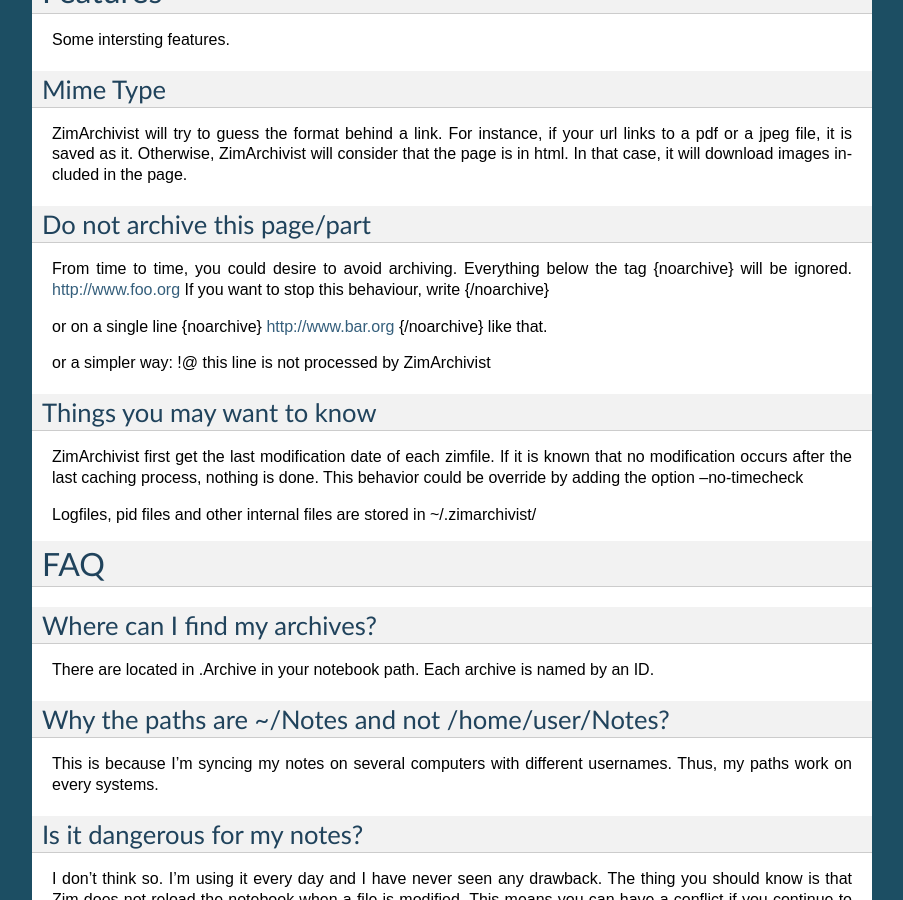
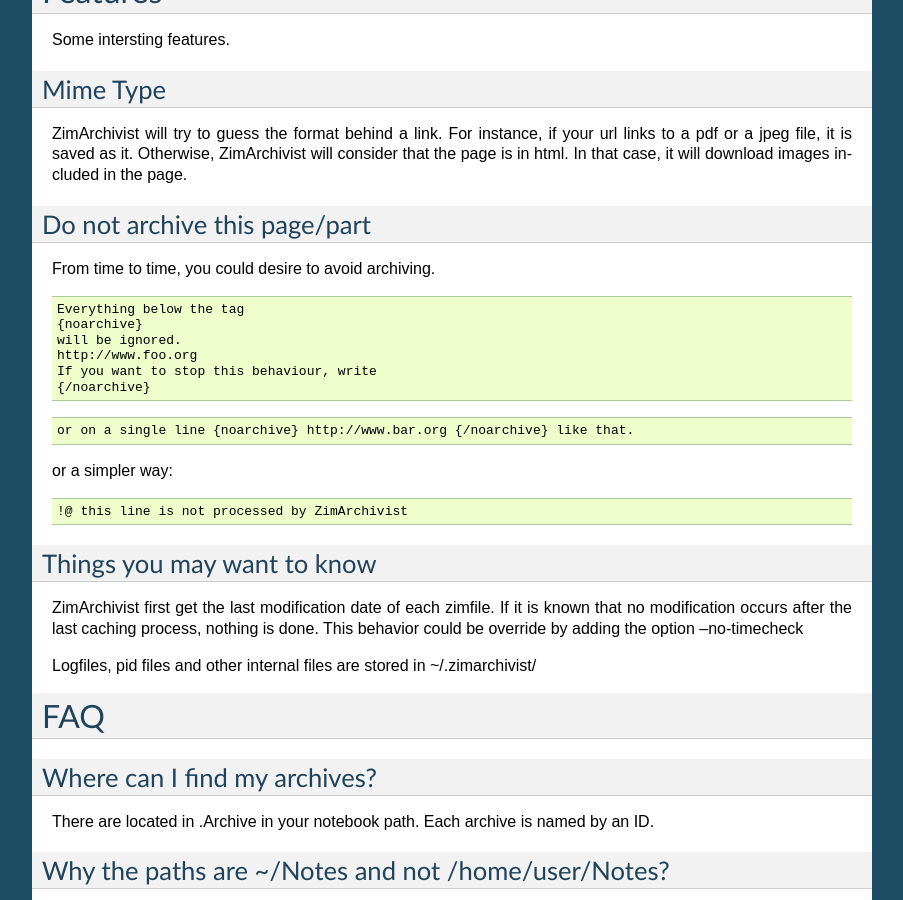
Before and after one commit to DarioGT/ZimArchivist, a Sphinx documentation site: the page built from doc/index.rst, in a window 1280 px wide and 900 px high, scrolled down 1444 px. Shown: the whole window, without its empty margins (198-1101 px from the left). Built offline with Sphinx 7.4.7, drawn with Linux system fonts in a browser that asks for light colours; formulas are drawn with MathJax 3.

Commit message:
add text tags

```diff
--- a/doc/index.rst
+++ b/doc/index.rst
@@ -96,17 +96,25 @@
 Do not archive this page/part
 -----------------------------
 From time to time, you could desire to avoid archiving.
-Everything below the tag
-{noarchive}
-will be ignored.
-http://www.foo.org
-If you want to stop this behaviour, write
-{/noarchive}
 
-or on a single line {noarchive} http://www.bar.org {/noarchive} like that.
+.. code-block:: text
+
+    Everything below the tag
+    {noarchive}
+    will be ignored.
+    http://www.foo.org
+    If you want to stop this behaviour, write
+    {/noarchive}
+
+.. code-block:: text
+
+    or on a single line {noarchive} http://www.bar.org {/noarchive} like that.
 
 or a simpler way:
-!@ this line is not processed by ZimArchivist
+
+.. code-block:: text
+
+    !@ this line is not processed by ZimArchivist
 
 Things you may want to know
 ---------------------------
```
